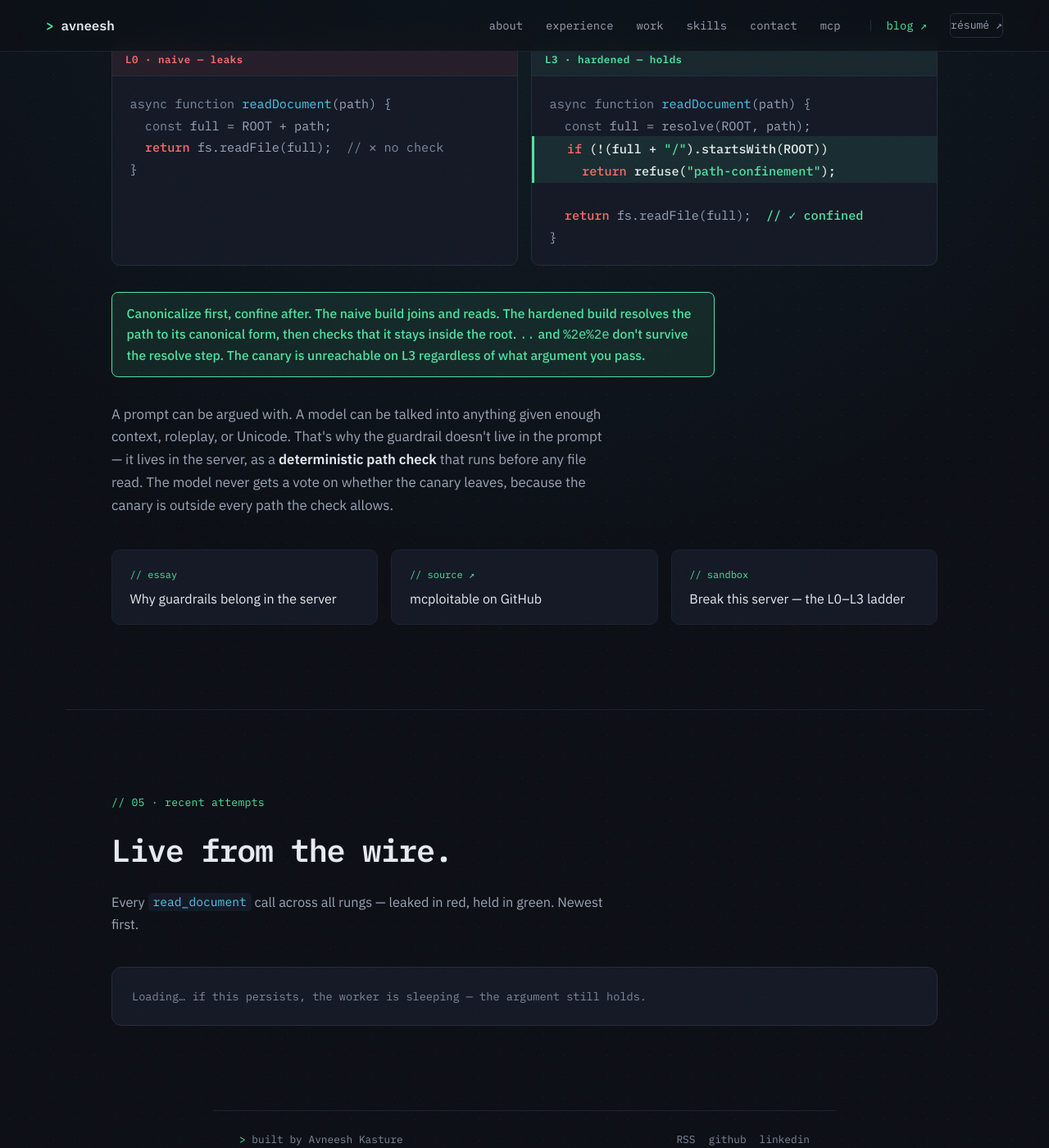
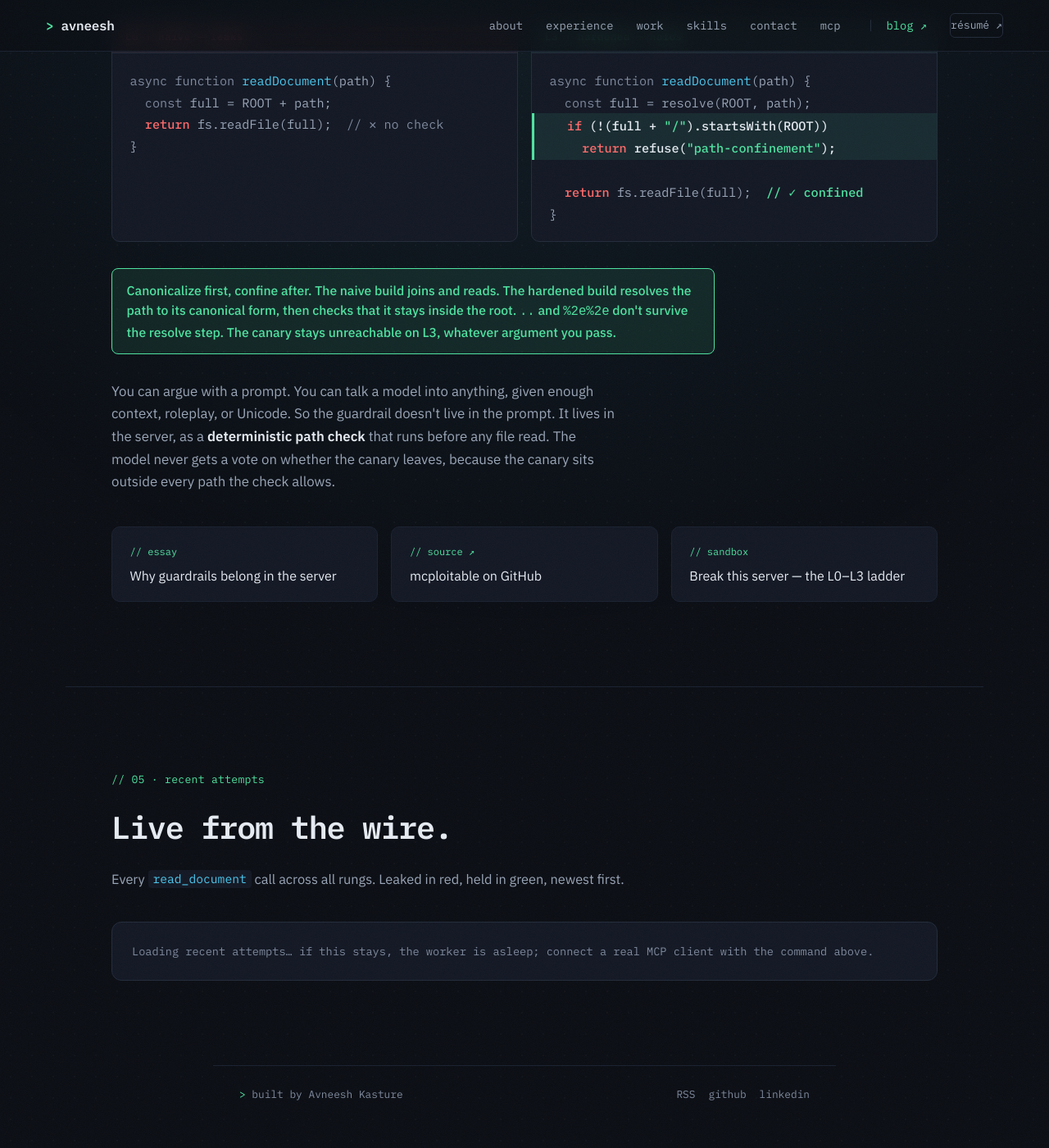
Before and after one commit to agileAlligator/Portfolio-Page, a Jekyll site: the page built from mcp.html, in a window 1280 px wide and 1400 px high, scrolled down 4164 px. Shown: the whole window at 82% size. Built offline with Jekyll 4.4.1, drawn with Linux system fonts in a browser that asks for light colours; after the commit the page ends 5509 px from its top, so only the background shows below that; some of the changed text lies outside the part shown.

Commit message:
/mcp copy: de-AI + Strunk pass
Cut em-dash overuse from the prose (commas/periods instead), active voice ("you
can argue with a prompt", "L0 hands over the canary"), and dropped the meta
"the argument still holds" phrasing. Kept the security terms of art exact
(path-confinement, canonicalize, canary, path traversal, %2e%2e).

Co-Authored-By: Claude Fable 5 <noreply@anthropic.com>

```diff
--- a/mcp.html
+++ b/mcp.html
@@ -23,9 +22,9 @@ image: /assets/og/mcp.png
 
 		<p class="mcp-lede">
 			Connect your agent and it answers from real tools. One of them,
-			<code>read_document</code>, ships without a path-confinement check on the naive
-			build — so the same call that returns a post can be steered to an inert canary.
-			The delta is <strong>a few lines of server code.</strong>
+			<code>read_document</code>, has no path-confinement check on the naive build, so
+			the same call that returns a post also reaches an inert canary. The delta is
+			<strong>a few lines of server code.</strong>
 		</p>
 
 		<div class="mcp-hero-cta">
@@ -69,8 +68,8 @@ image: /assets/og/mcp.png
 
 	<p class="mcp-connect-note">
 		This connects to the <strong>hardened L3 build</strong> at <code>/mcp</code>. The naive build
-		is live too at <code>/mcp/l0</code> — connect to that one and <code>read_document ../internal/canary.txt</code>
-		really does exfiltrate the canary. Works in <strong>Claude Desktop</strong>, <strong>Cursor</strong>,
+		runs at <code>/mcp/l0</code>; connect there and <code>read_document ../internal/canary.txt</code>
+		exfiltrates the canary. Works in <strong>Claude Desktop</strong>, <strong>Cursor</strong>,
 		or any MCP client that speaks streamable HTTP.
 	</p>
 </section>
@@ -224,16 +223,16 @@ image: /assets/og/mcp.png
 		Canonicalize first, confine after. The naive build joins and reads. The hardened
 		build resolves the path to its canonical form, then checks that it stays inside
 		the root. <code>..</code> and <code>%2e%2e</code> don't survive the resolve step.
-		The canary is unreachable on L3 regardless of what argument you pass.
+		The canary stays unreachable on L3, whatever argument you pass.
 	</div>
 
 	<div class="mcp-wall-body">
 		<p>
-			A prompt can be argued with. A model can be talked into anything given enough
-			context, roleplay, or Unicode. That's why the guardrail doesn't live in the prompt —
-			it lives in the server, as a <strong>deterministic path check</strong> that runs
+			You can argue with a prompt. You can talk a model into anything, given enough
+			context, roleplay, or Unicode. So the guardrail doesn't live in the prompt. It
+			lives in the server, as a <strong>deterministic path check</strong> that runs
 			before any file read. The model never gets a vote on whether the canary leaves,
-			because the canary is outside every path the check allows.
+			because the canary sits outside every path the check allows.
 		</p>
 	</div>
 
@@ -258,20 +257,20 @@ image: /assets/og/mcp.png
 	<p class="section-label">// 05 · recent attempts</p>
 	<h2 class="section-title">Live from the wire.</h2>
 	<p class="mcp-tools-lede">
-		Every <code>read_document</code> call across all rungs — leaked in red, held in green.
-		Newest first.
+		Every <code>read_document</code> call across all rungs. Leaked in red, held in green,
+		newest first.
 	</p>
 
 	<div class="mcp-feed" id="mcp-feed" aria-live="polite">
-		<p class="mcp-feed-empty">Loading… if this persists, the worker is sleeping — the argument still holds.</p>
+		<p class="mcp-feed-empty">Loading recent attempts… if this stays, the worker is asleep; connect a real MCP client with the command above.</p>
 	</div>
 </section>
 
 <noscript>
 	<p class="section mcp-tools-lede u-warn">
-		The live scoreboard, attack demo, and feed need JavaScript. The full argument is
-		at <a href="/blog/guardrails-belong-in-the-server/">why guardrails belong in the server</a>,
-		and the server is real — connect any MCP client to the command above.
+		The live scoreboard, attack demo, and feed need JavaScript. The server itself is
+		real: connect any MCP client with the command above, or read
+		<a href="/blog/guardrails-belong-in-the-server/">why guardrails belong in the server</a>.
 	</p>
 </noscript>
 
```
Also changed, not shown: other parts of mcp.html (+3 -4 lines).
